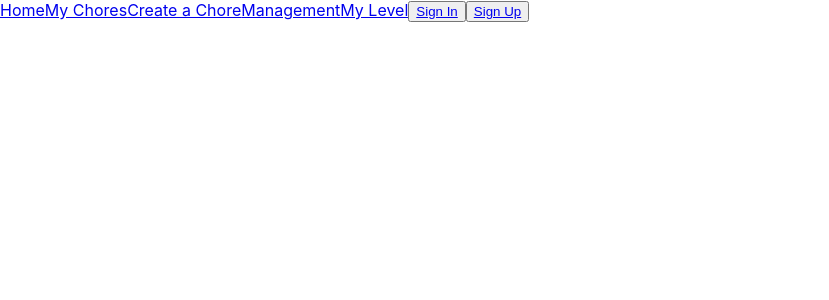
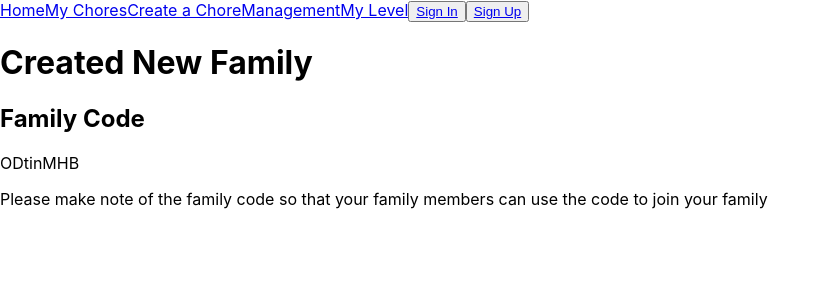
Before and after one commit to Human437/chore-up-client, a React (Create React App) app: page /create-family in a window 1280 px wide. Shown: the top 300 px of the page, without its empty margins (0-829 px from the left). Built offline with nearby package versions, Linux system fonts and the light colour scheme; no server answers.

Commit message:
Fixed typo

```diff
--- a/src/App.js
+++ b/src/App.js
@@ -58,7 +58,7 @@ export default class App extends React.Component {
           <Route path="/my-level" component={MyLevel} />
           <Route path="/join-or-create-family" component={JoinOrCreateFamily}/>
           <Route path='/join-family' component={JoinFamily}/>
-          <Route path='/create-famly' component={CreateFamily}/>
+          <Route path='/create-family' component={CreateFamily}/>
         </main>
       </ChoreUpContext.Provider>
     );
```
